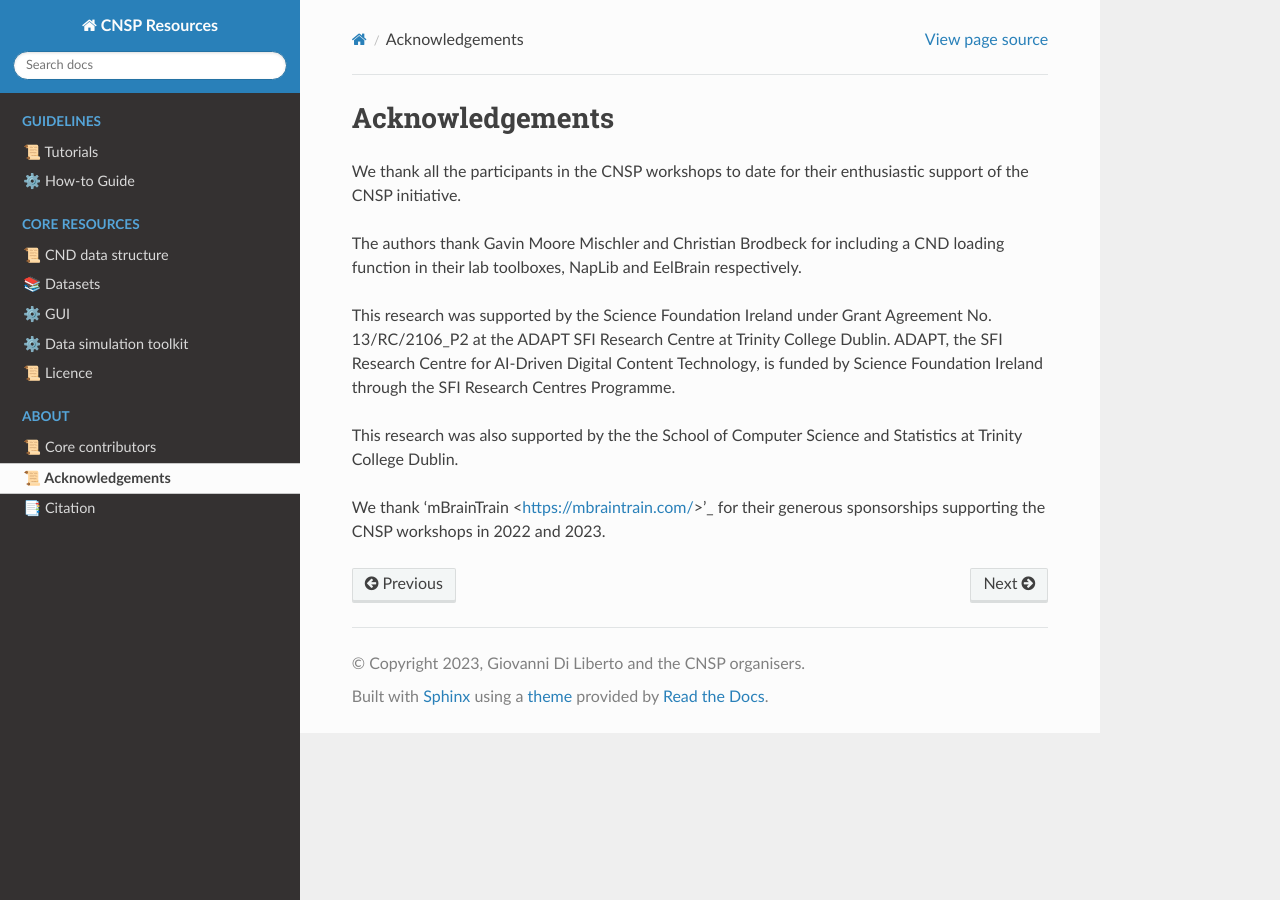
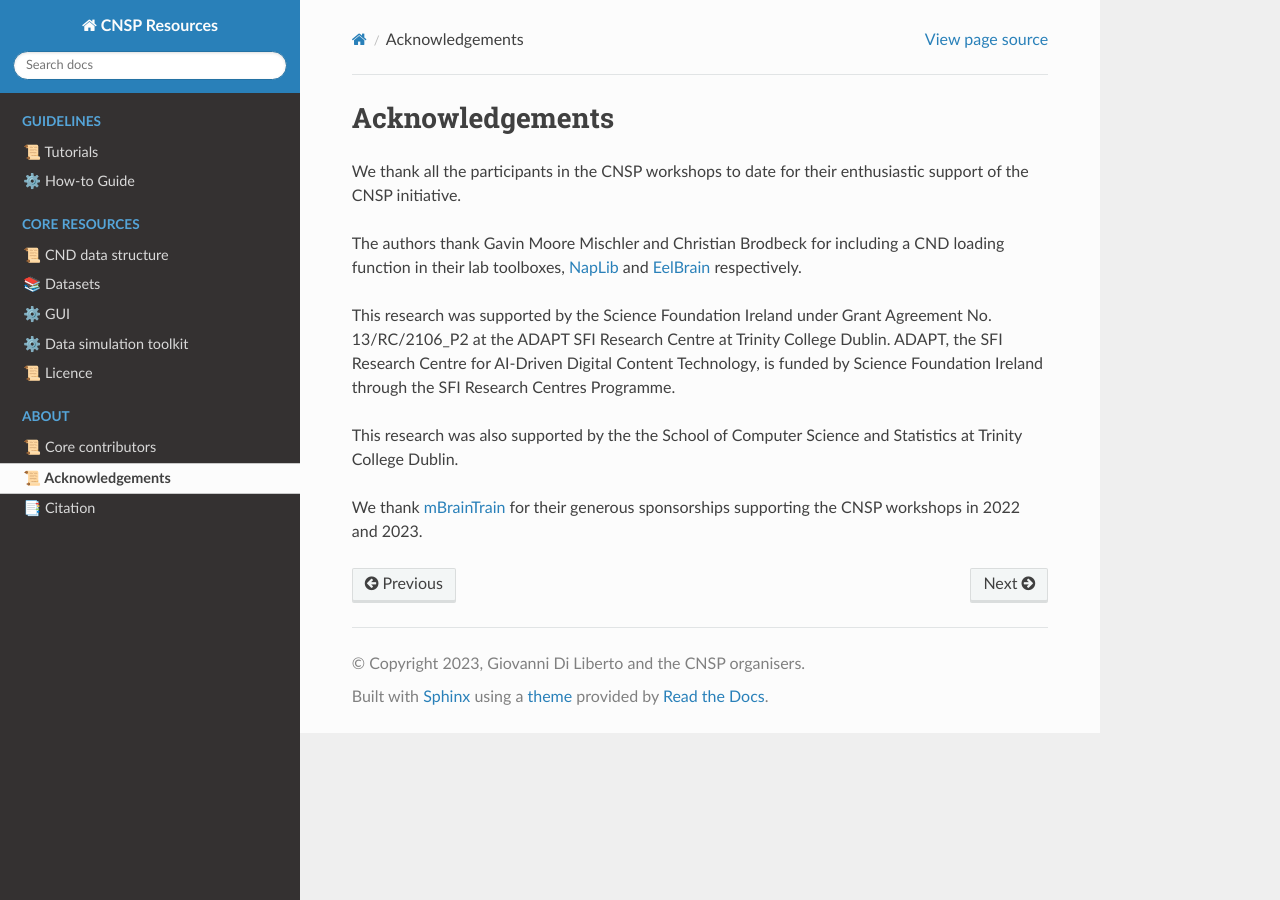
Before and after one commit to CNSP-Workshop/CNSP-resources, a Sphinx documentation site: the page built from docs/acknowledgements.rst, in a window 1280 px wide. Built offline with Sphinx 7.4.7 and the Read the Docs theme 2.0.0, drawn with Linux system fonts in a browser that asks for light colours; pages that are not in the unit, such as notebooks, are missing from menus; part of the change alters nothing that is shown.

```diff
--- a/docs/acknowledgements.rst
+++ b/docs/acknowledgements.rst
@@ -3,7 +3,7 @@ Acknowledgements
 
 We thank all the participants in the CNSP workshops to date for their enthusiastic support of the CNSP initiative.
 
-The authors thank Gavin Moore Mischler and Christian Brodbeck for including a CND loading function in their lab toolboxes, NapLib and EelBrain respectively.
+The authors thank Gavin Moore Mischler and Christian Brodbeck for including a CND loading function in their lab toolboxes, `NapLib <https://naplib-python.readthedocs.io/en/latest/index.html>`_  and `EelBrain <https://eelbrain.readthedocs.io/en/stable/>`_  respectively.
 
 This research was supported by the Science Foundation Ireland under Grant Agreement No. 13/RC/2106_P2 at the
 ADAPT SFI Research Centre at Trinity College Dublin. ADAPT, the SFI Research Centre for AI-Driven Digital Content Technology,
@@ -11,4 +11,4 @@ is funded by Science Foundation Ireland through the SFI Research Centres Program
 
 This research was also supported by the the School of Computer Science and Statistics at Trinity College Dublin.
 
-We thank 'mBrainTrain <https://mbraintrain.com/>'_ for their generous sponsorships supporting the CNSP workshops in 2022 and 2023.
+We thank `mBrainTrain <https://mbraintrain.com/>`_ for their generous sponsorships supporting the CNSP workshops in 2022 and 2023.
```
